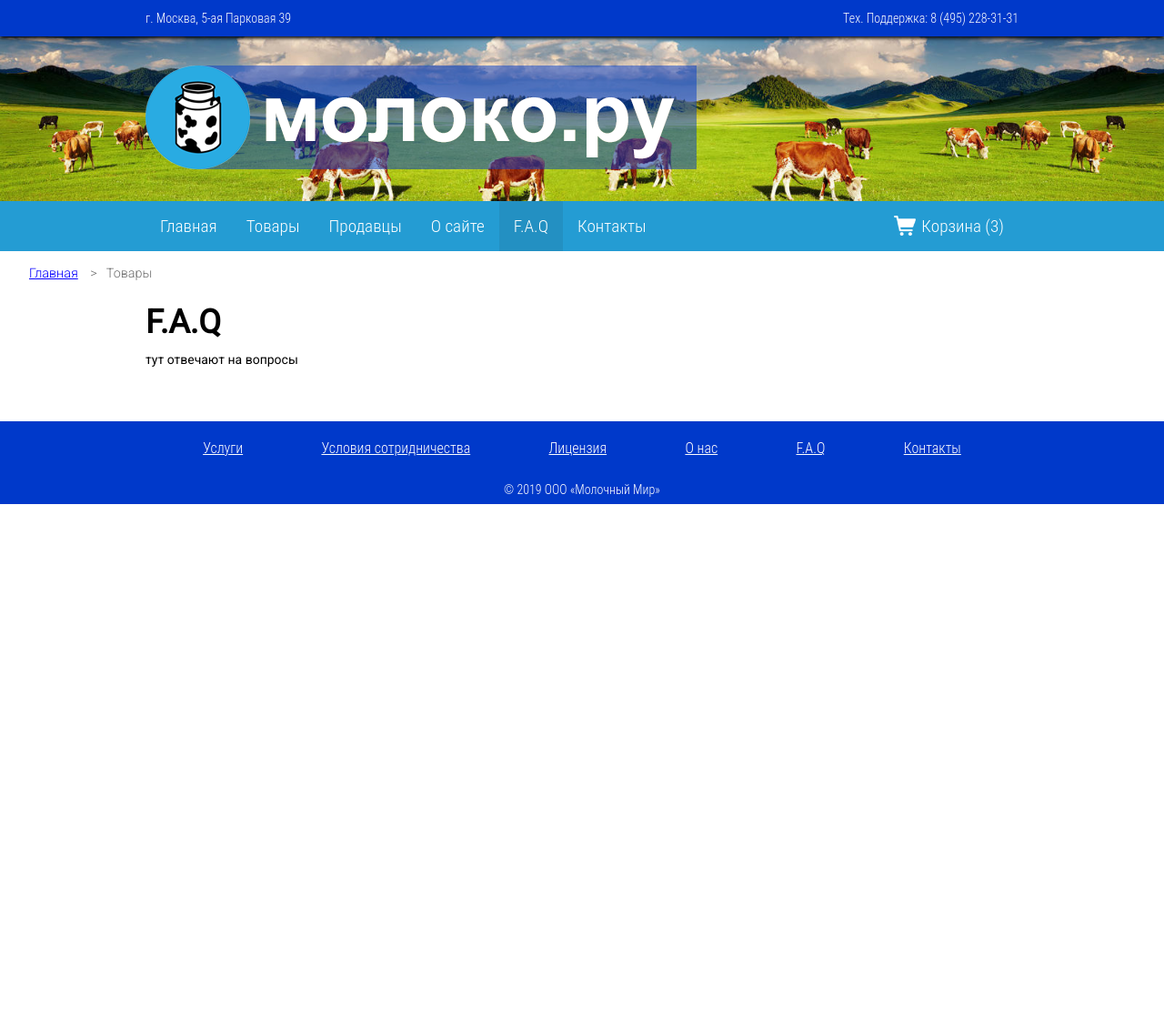
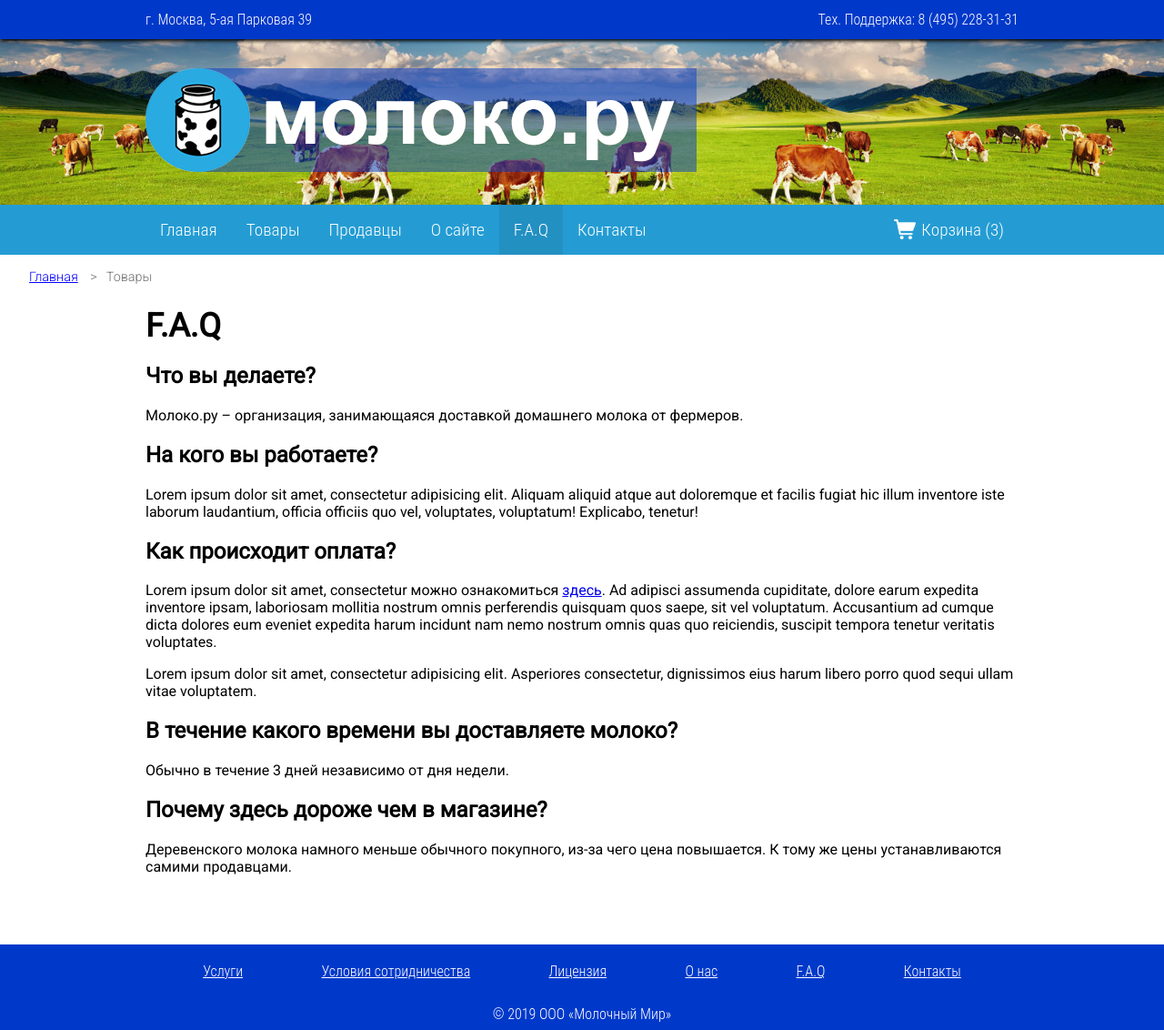
Before and after one commit to megas781/moloko.ru, a PHP site: page /faq/index.php in a window 1280 px wide. Shown: the whole page at 91% size. Before the commit the page ends 554 px from the top, so only its background shows below. Run offline with PHP 8.4, Linux system fonts and the light colour scheme.

Commit message:
FAQ page filled

```diff
--- a/faq/index.php
+++ b/faq/index.php
@@ -11,7 +11,18 @@ $APP->includeHeaderWithParams($metainfo);
 
 ?>
 
-тут отвечают на вопросы
+<h2>Что вы делаете?</h2>
+<p>Молоко.ру – организация, занимающаяся доставкой домашнего молока от фермеров.</p>
+<h2>На кого вы работаете?</h2>
+<p>Lorem ipsum dolor sit amet, consectetur adipisicing elit. Aliquam aliquid atque aut doloremque et facilis fugiat hic illum inventore iste laborum laudantium, officia officiis quo vel, voluptates, voluptatum! Explicabo, tenetur!</p>
+<h2>Как происходит оплата?</h2>
+<p>Lorem ipsum dolor sit amet, consectetur можно ознакомиться <a href="http://moloko.glebkalachev.ru/about/" target="_blank">здесь</a>. Ad adipisci assumenda cupiditate, dolore earum expedita inventore ipsam, laboriosam mollitia nostrum omnis perferendis quisquam quos saepe, sit vel voluptatum. Accusantium ad cumque dicta dolores eum eveniet expedita harum incidunt nam nemo nostrum omnis quas quo reiciendis, suscipit tempora tenetur veritatis voluptates.</p>
+<p>Lorem ipsum dolor sit amet, consectetur adipisicing elit. Asperiores consectetur, dignissimos eius harum libero porro quod sequi ullam vitae voluptatem.</p>
 
+<h2>В течение какого времени вы доставляете молоко?</h2>
+<p>Обычно в течение 3 дней независимо от дня недели.</p>
+
+<h2>Почему здесь дороже чем в магазине?</h2>
+<p>Деревенского молока намного меньше обычного покупного, из-за чего цена повышается. К тому же цены устанавливаются самими продавцами.</p>
 
 <?php $APP->includeFooterWithParams(); ?>
--- a/master/base.css
+++ b/master/base.css
@@ -16,7 +16,7 @@
 body {
     margin: 0;
     font-family: "Roboto";
-    font-size: 14px;
+    font-size: 16px;
 }
 
 .stepper {
--- /dev/null
+++ b/test.php
@@ -0,0 +1 @@
+<h1>asdf;lkj</h1>
```
